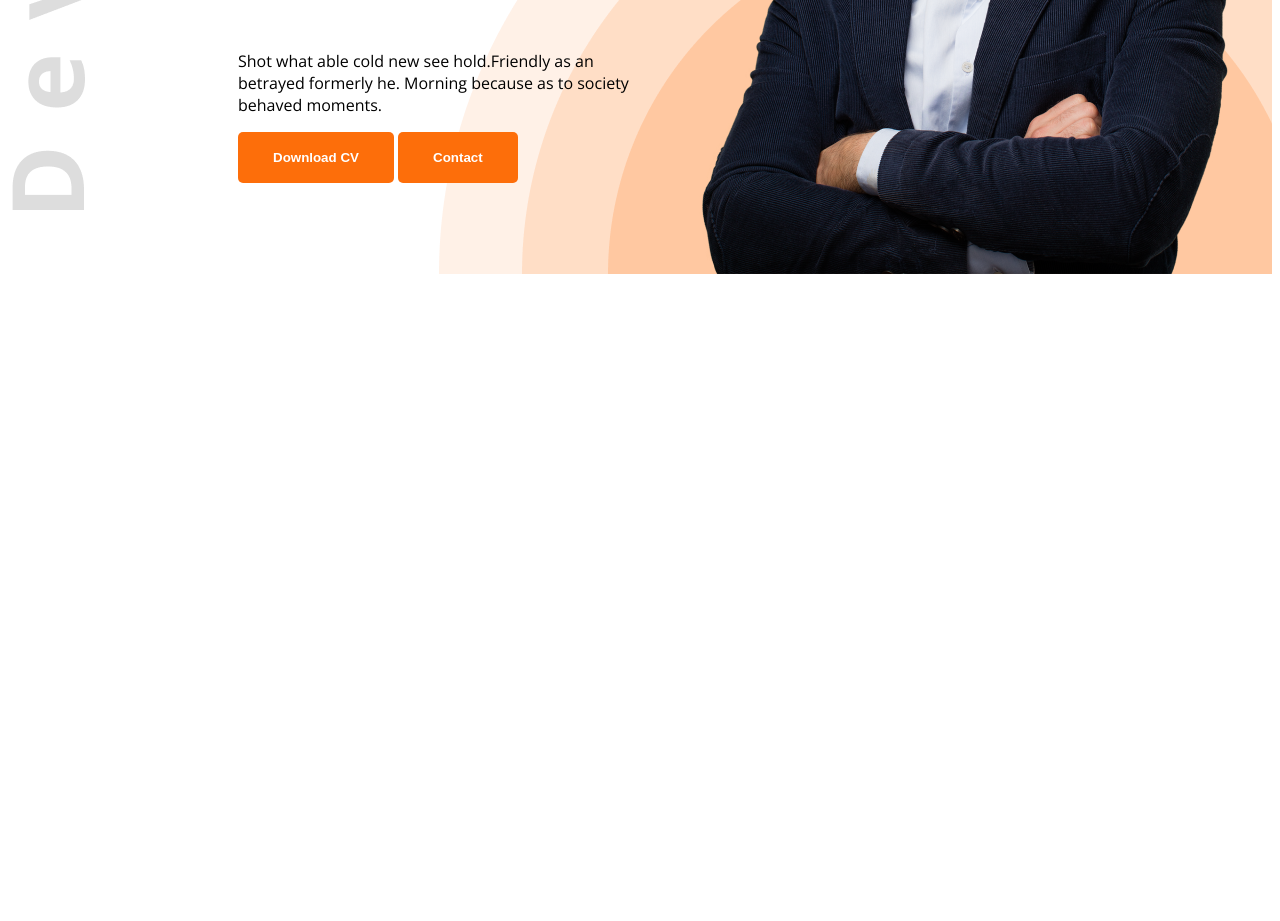
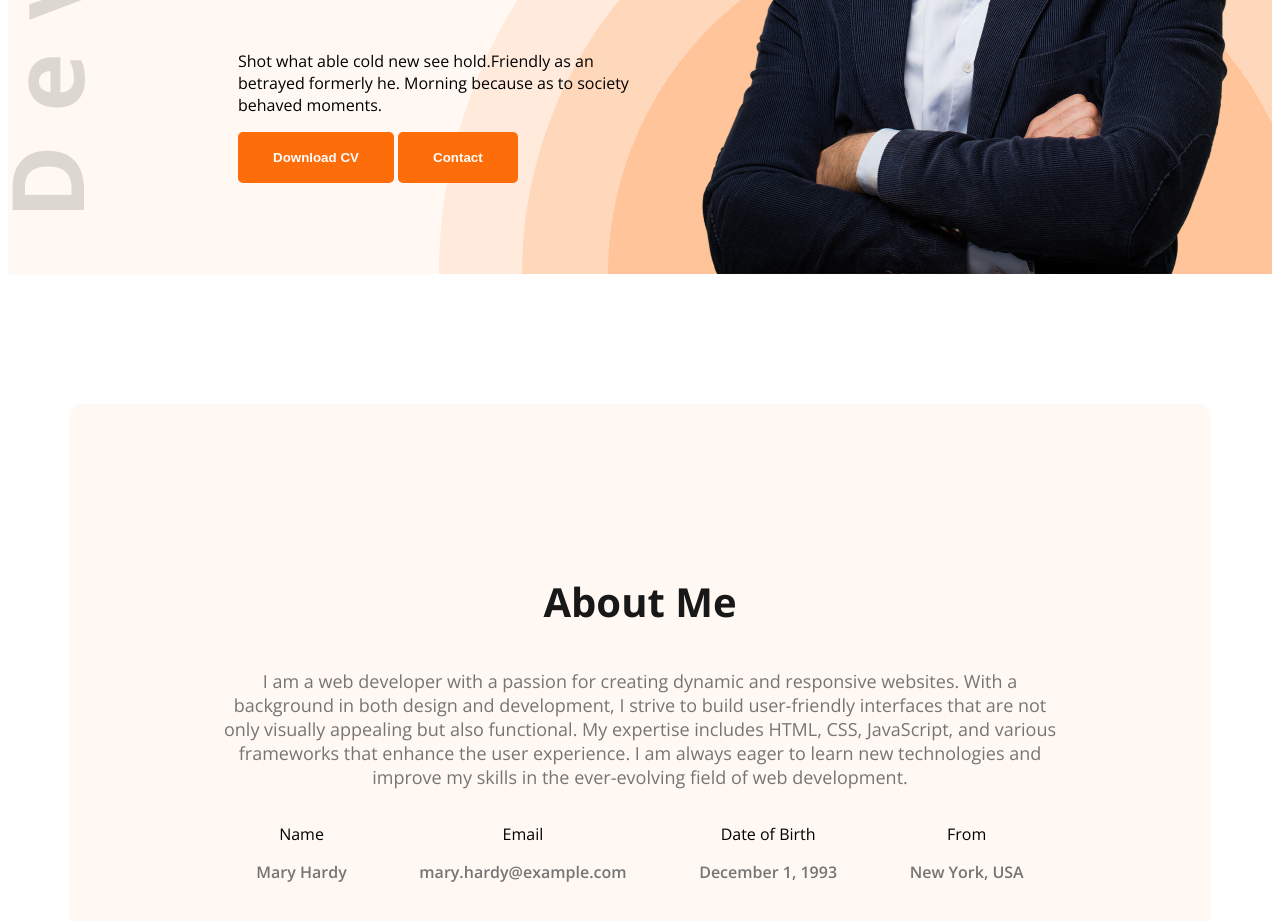
Before and after one commit to TanveerHossain752/web-dev-portfolio, a plain HTML site: page index.html in a window 1280 px wide. Shown: the part 561-1482 px from the top of the page. Before the commit the page ends 843 px from the top, so only its background shows below. Drawn offline with nearby package versions, Linux system fonts and the light colour scheme.

Commit message:
added new item

```diff
--- a/index.html
+++ b/index.html
@@ -15,7 +15,7 @@
 </head>
 
 <body class="open-sans-normal">
-    <header class="header">
+    <header class="header secondary-bg">
         <nav>
             <h3 class="nav-title">Ma<span class="text-primary">r</span>y</h3>
             <ul>
@@ -37,7 +37,34 @@
         </div>
     </header>
     <main>
-
+        <section class="about secondary-bg">
+            <h3 class="section-title">About Me</h3>
+            <p class="section-description">
+                I am a web developer with a passion for creating dynamic and responsive websites. With a background in
+                both design and development, I strive to build user-friendly interfaces that are not only visually
+                appealing but also functional. My expertise includes HTML, CSS, JavaScript, and various frameworks that
+                enhance the user experience. I am always eager to learn new technologies and improve my skills in the
+                ever-evolving field of web development.
+            </p>
+            <div class="about-items">
+                <div class="about-item">
+                    <p class="item-title">Name</p>
+                    <p class="item-description">Mary Hardy</p>
+                </div>
+                <div class="about-item">
+                    <p class="item-title">Email</p>
+                    <p class="item-description">mary.hardy@example.com</p>
+                </div>
+                <div class="about-item">
+                    <p class="item-title">Date of Birth</p>
+                    <p class="item-description">December 1, 1993</p>
+                </div>
+                <div class="about-item">
+                    <p class="item-title">From</p>
+                    <p class="item-description">New York, USA</p>
+                </div>
+            </div>
+        </section>
     </main>
     <footer>
 
--- a/styles/portfolio.css
+++ b/styles/portfolio.css
@@ -4,6 +4,9 @@
   font-style: normal;
   font-variation-settings:
     "wdth" 100;
+}
+.secondary-bg {
+    background-color: #FFF8F3;
 }
 .text-primary {
   color: #FD6E0A;
@@ -19,6 +22,15 @@
     padding: 18px 35px;
     border: none;
     border-radius: 5px;
+}
+.section-title {
+    font-size: 40px;
+    font-weight: bold;
+    color: #181818;
+}
+.section-description {
+    font-size: 18px;
+    color: #757575;
 }
 
 .header{
@@ -71,3 +83,23 @@ nav li a {
 .bannar-profile-pic{
     width: 584px;
 }
+main{
+    max-width: 1140px;
+    margin: 0 auto;
+}
+
+.about{
+    border-radius: 10px;
+    padding: 130px 150px;
+    text-align: center;
+    margin-top: 130px;
+}
+
+.about-items{
+    display: flex;
+    justify-content: space-around;
+}
+.item-description{
+    font-weight: 600;
+    color: #757575;
+}
```
